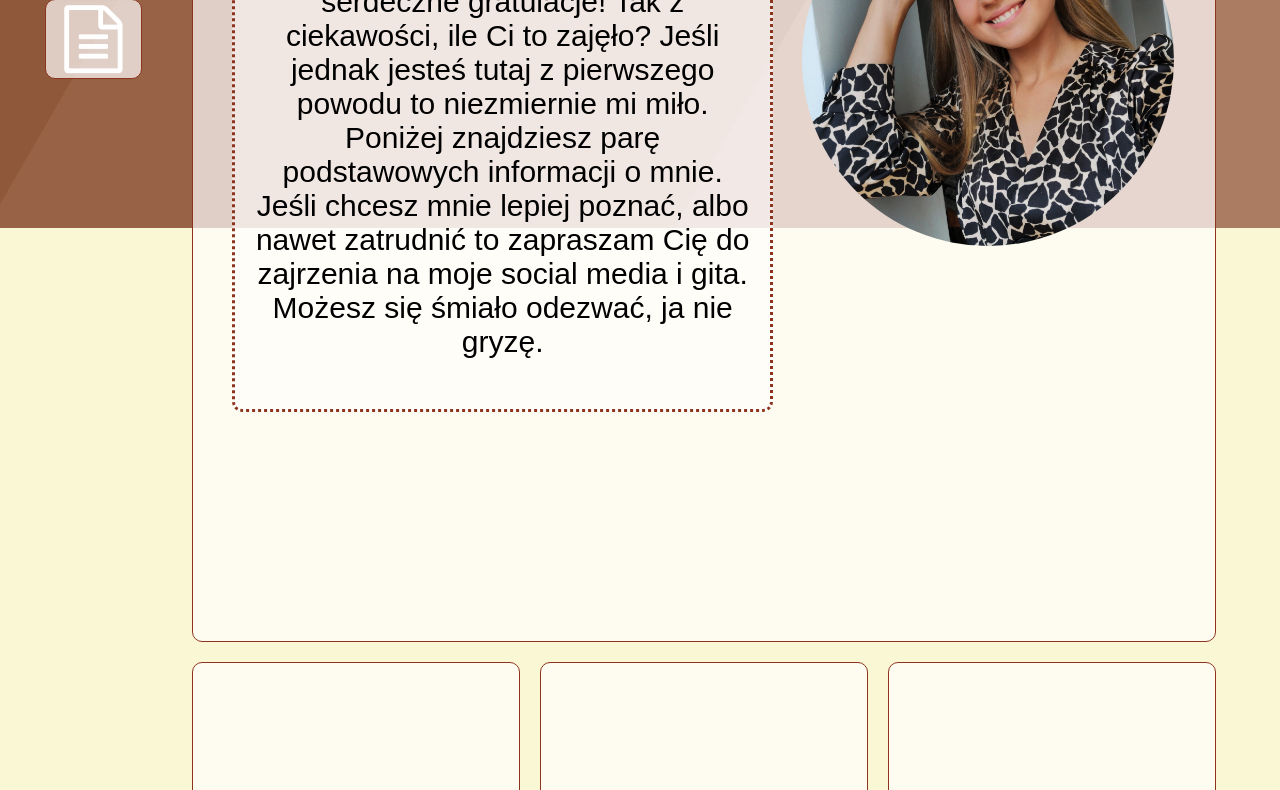
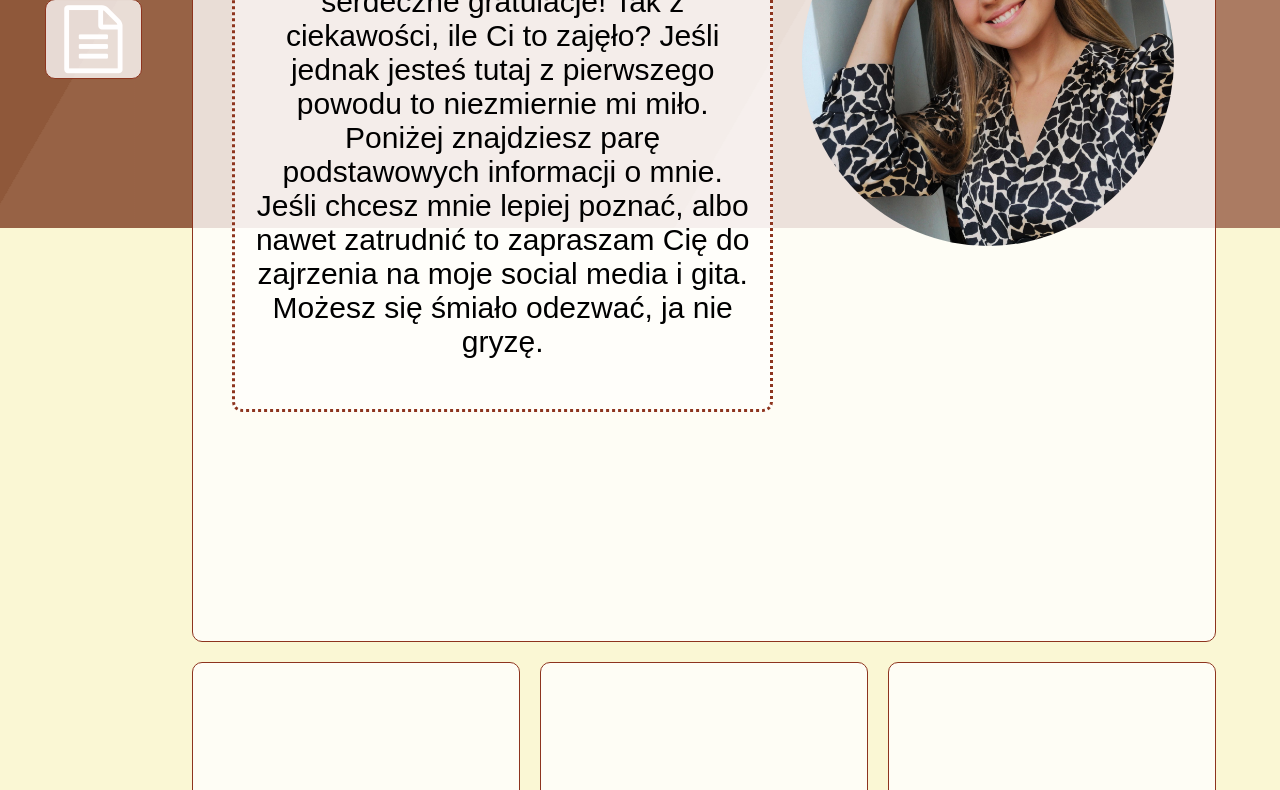
Before and after one commit to Aaspyr/CCW19-landingpage, a plain HTML site: page Daria Robakiewicz/mainPage.html in a window 1280 px wide. Shown: the part 572-1362 px from the top of the page. Drawn offline with Linux system fonts and the light colour scheme; a web font is replaced by a local one.

Commit message:
Popraweczki

```diff
--- a/Daria Robakiewicz/backgroundStyle.css
+++ b/Daria Robakiewicz/backgroundStyle.css
@@ -1,7 +1,7 @@
 /*plik zawiera ustawienia stylów dla tła stron i body*/
 html{
   --borderColor: rgb(141, 52, 30);
-  --contentColor: rgba(255, 254, 254, 0.7);
+  --contentColor: rgba(255, 254, 254, 0.788);
   --contentColorLight: rgba(255, 254, 254, 0.5);
   --white: rgb(255, 254, 254);
   --brownLight: rgba(168, 94, 64, 0.85);
--- a/Daria Robakiewicz/mainPage.html
+++ b/Daria Robakiewicz/mainPage.html
@@ -8,6 +8,7 @@
         <meta name="description" content="Poznaj mnie :)">
         <meta name="keywords" content="CoderCamp, wizytówka, CV">
         <meta name="author" content="Daria Robakiewicz">
+        <meta http-equiv="X-UA-Compatible" content="ie=edge">
         <link href="https://fonts.googleapis.com/css?family=News+Cycle:400,700&display=swap" rel="stylesheet">
         <link rel="stylesheet" href="mainStyle.css" type="text/css">
         <link rel="stylesheet" href="backgroundStyle.css" type="text/css">
```
